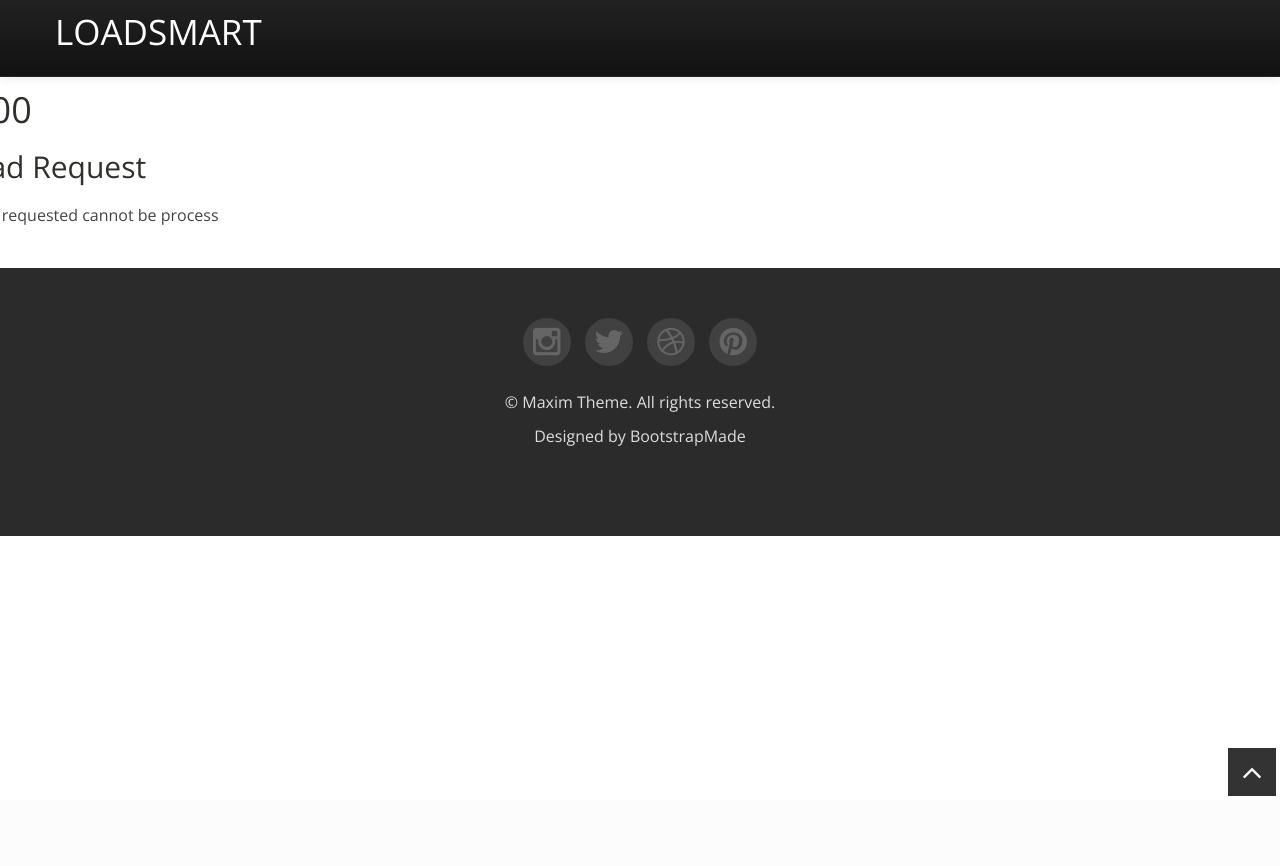
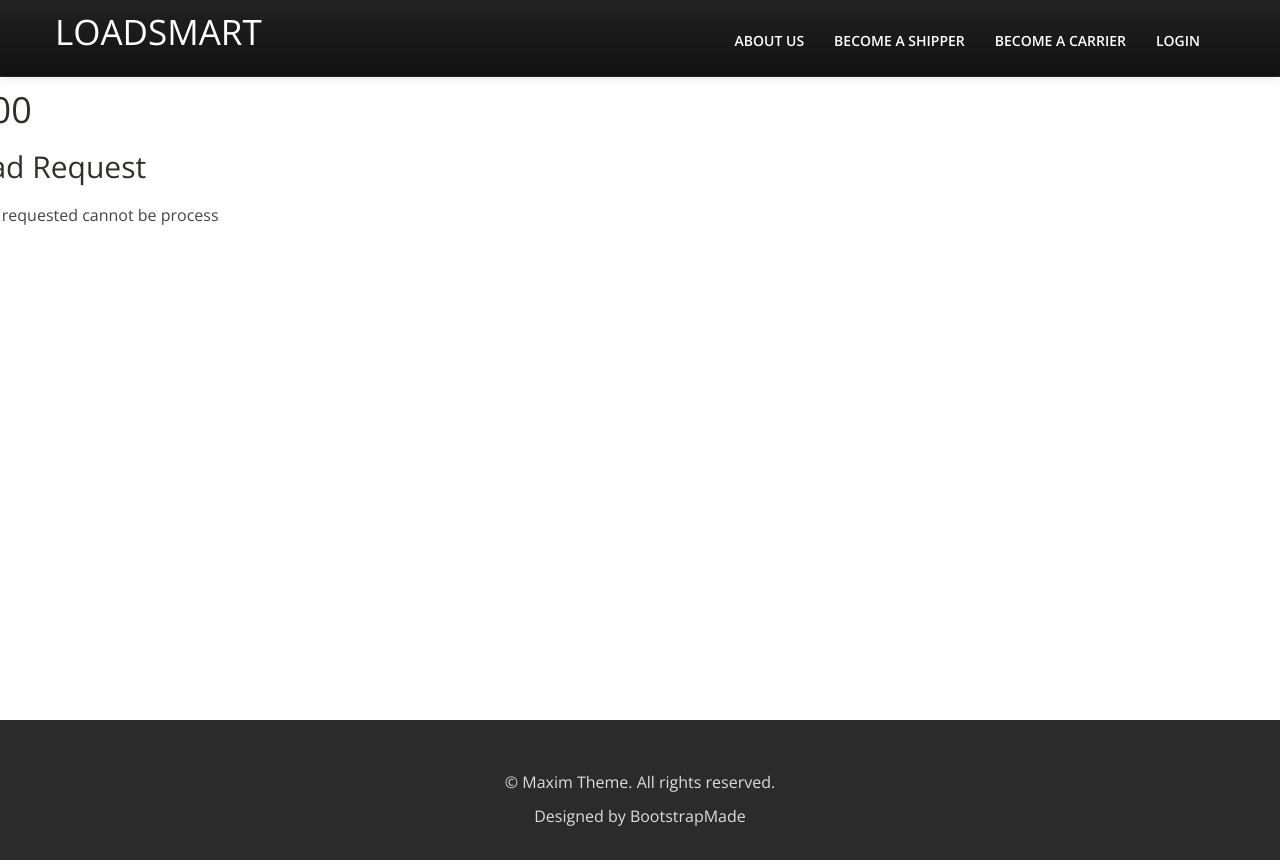
Before and after one commit to belaeifert/Loadsmart-final-project, a Django app: template finalProject/core/templates/400.html in a window 1280 px wide. Before the commit the page ends 796 px from the top, so only its background shows below. Run offline with Django 3.2, Linux system fonts and the light colour scheme; the template is opened without the code that fills it, so the values that code supplies are empty; parts of the project's set-up code (start-up, migrations or seed data) failed here and were passed over; some libraries are stand-ins or nearby versions.

Commit message:
refactorin templates and improve shipper tests

```diff
--- a/finalProject/core/static/css/main.css
+++ b/finalProject/core/static/css/main.css
@@ -6,3 +6,19 @@
     margin-top: 20px;
 
 }
+
+#general{
+    position: relative;
+    min-height: 100vh;
+}
+
+#content-wrap {
+  padding-bottom: 2.5rem;    /* Footer height */
+}
+
+#footer {
+  position: absolute;
+  bottom: 0;
+  width: 100%;
+  height: 2.5rem;            /* Footer height */
+}
--- a/finalProject/core/templates/400.html
+++ b/finalProject/core/templates/400.html
@@ -1,4 +1,4 @@
-{% extends 'base.html' %}
+{% extends 'index.html' %}
 
 {% block title %}
     400. Bad Request
@@ -7,6 +7,7 @@
 {% block content%}
 
 <!-- OVERVIEW -->
+    <div class="content">
         <section>
         	<div class="content row padding-bottom-3 desktop-12 container">
 
@@ -17,5 +18,6 @@
                 </div>
             </div>
         </section>
+    </div>
 
 {% endblock content%}
--- a/finalProject/core/templates/403.html
+++ b/finalProject/core/templates/403.html
@@ -1,5 +1,4 @@
-
-{% extends 'base.html' %}
+{% extends 'index.html' %}
 
 {% block title %}
     403. Forbidden
@@ -8,6 +7,7 @@
 {% block content%}
 
         <!-- OVERVIEW -->
+    <div class="content">
         <section>
         	<div class="content row padding-bottom-3 desktop-12 container">
 
@@ -18,5 +18,6 @@
                 </div>
             </div>
         </section>
+    </div>
 
 {% endblock content%}
--- a/finalProject/core/templates/500.html
+++ b/finalProject/core/templates/500.html
@@ -1,4 +1,4 @@
-{% extends 'base.html' %}
+{% extends 'index.html' %}
 
 {% block title %}
     500. Internal Server Error
@@ -6,6 +6,7 @@
 
 {% block content%}
  <!-- OVERVIEW -->
+    <div class="content">
         <section>
         	<div class="content row padding-bottom-3 desktop-12 container">
 
@@ -16,4 +17,5 @@
                 </div>
             </div>
         </section>
+    </div>
 {% endblock content%}
--- a/finalProject/core/templates/base.html
+++ b/finalProject/core/templates/base.html
@@ -45,6 +45,8 @@
 </head>
 
 <body>
+	<div id="general" >
+		<div id="content-wrap">
 
 	<!-- navbar -->
 	<div class="navbar-wrapper">
@@ -68,21 +70,18 @@
 	</div>
 
 	<!-- Content -->
-	<div id="content" style="margin-top: 20px;">
-		{% block content %}
-		{% endblock content %}
-	</div>
+		<div id="content" style="margin-top: 20px;">
+			{% block modal-content %}
+			{% endblock modal-content %}
 
-	<footer>
+			{% block content %}
+			{% endblock content %}
+		</div>
+		</div>
+	<footer id="footer">
 		<div class="container">
 			<div class="row">
 				<div class="span6 offset3">
-					<ul class="social-networks">
-						<li><a href="#"><i class="icon-circled icon-bgdark icon-instagram icon-2x"></i></a></li>
-						<li><a href="#"><i class="icon-circled icon-bgdark icon-twitter icon-2x"></i></a></li>
-						<li><a href="#"><i class="icon-circled icon-bgdark icon-dribbble icon-2x"></i></a></li>
-						<li><a href="#"><i class="icon-circled icon-bgdark icon-pinterest icon-2x"></i></a></li>
-					</ul>
 					<p class="copyright">
 						&copy; Maxim Theme. All rights reserved.
 						<div class="credits">
@@ -100,8 +99,7 @@
 		</div>
 		<!-- ./container -->
 	</footer>
-	<a href="#" class="scrollup"><i class="icon-angle-up icon-square icon-bgdark icon-2x"></i></a>
-
+	</div>
 </body>
 
 </html>
--- a/finalProject/core/templates/index.html
+++ b/finalProject/core/templates/index.html
@@ -15,9 +15,7 @@
 
 {% endblock navbar-options%}
 
-
-{% block content %}
-
+{% block modal-content %}
 <!-- Popups -->
 <section>
     <div class="modal fade" tabindex="-1" role="dialog" id="modal">
@@ -42,6 +40,11 @@
         });
     </script>
 </section>
+{% endblock modal-content %}
+
+
+{% block content %}
+
 
 <!-- Header area -->
 <div id="header-wrapper" class="header-slider">
```
Also changed, not shown: finalProject/shipper/tests.py (+37 -4 lines).
